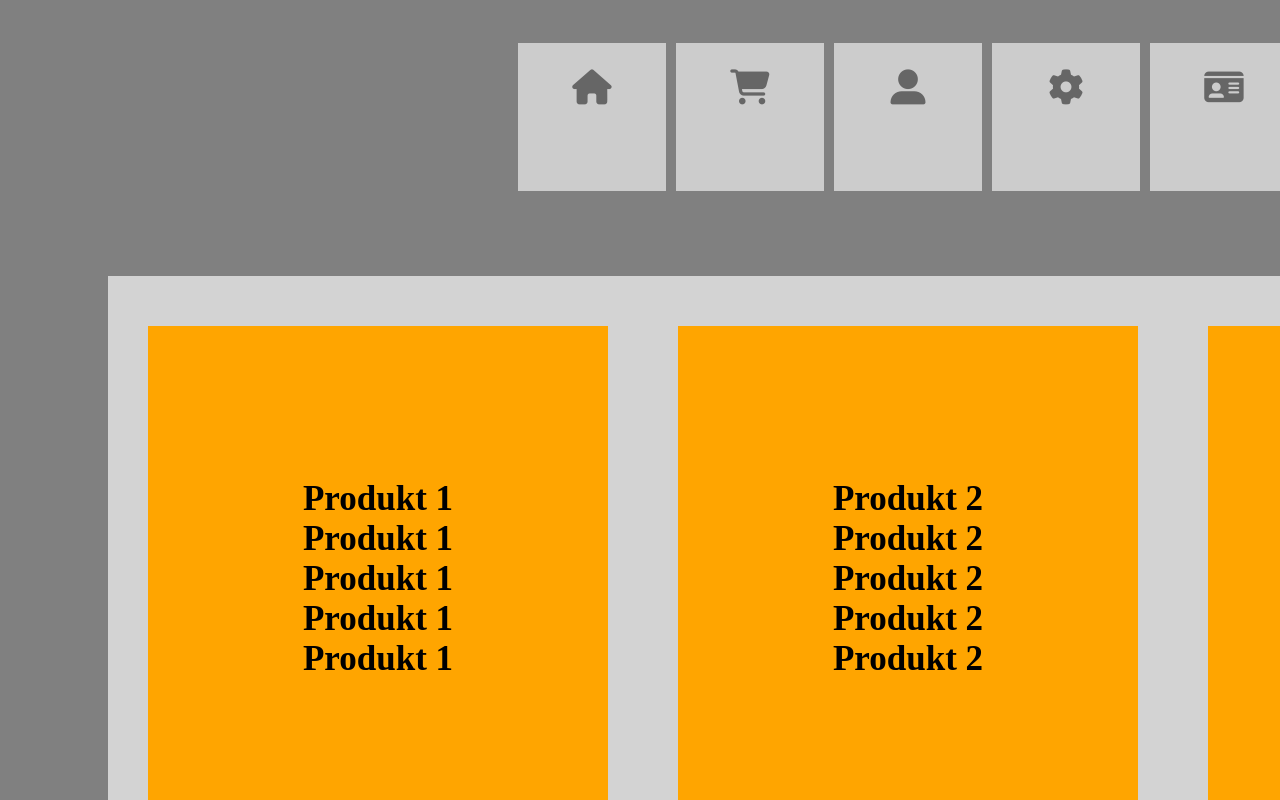
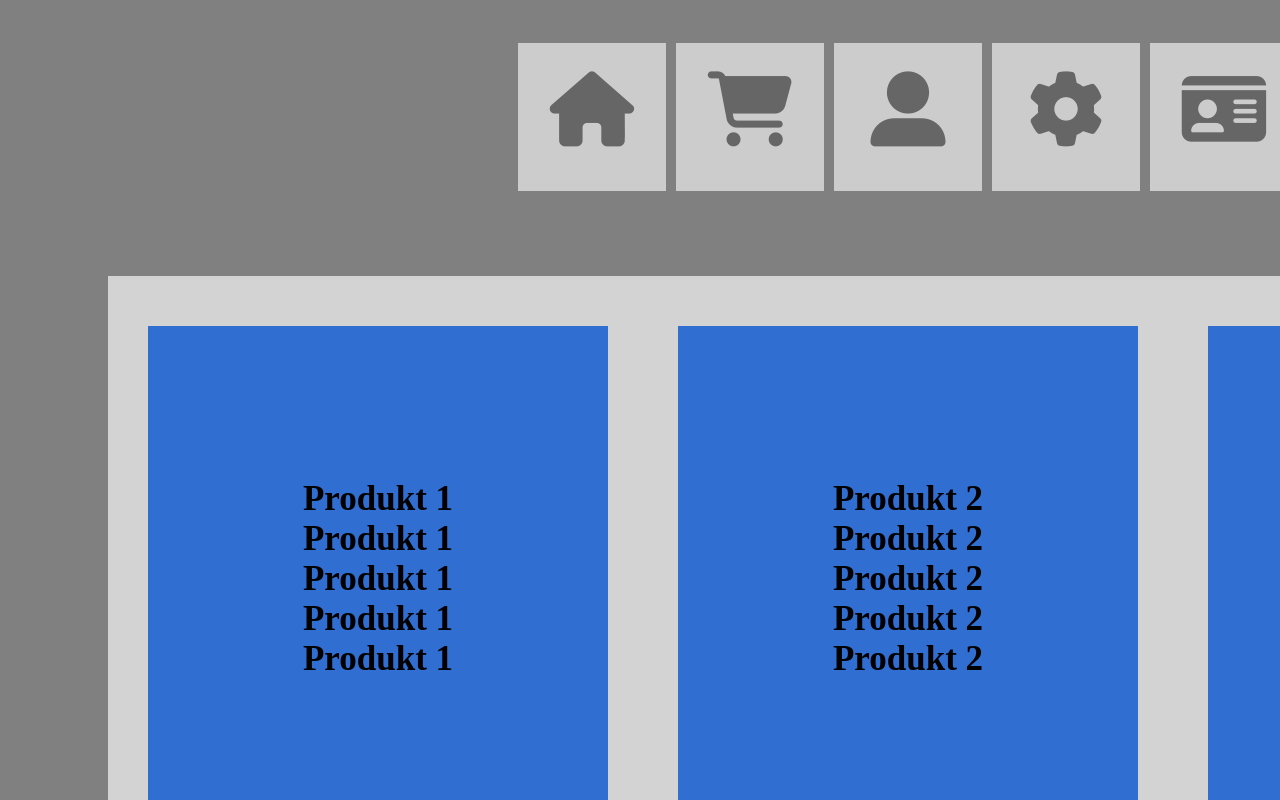
Before and after one commit to mateusz-lisik/StronaDlaKrzycha, a plain HTML site: page index.html in a window 1280 px wide. Shown: the top 800 px of the page. Drawn offline with Linux system fonts and the light colour scheme.

Commit message:
Update style.css

```diff
--- a/styles/style.css
+++ b/styles/style.css
@@ -15,7 +15,7 @@
 	float: left;
 	text-align: center;
 	color: #666666;
-	font-size: 35px;
+	font-size: 75px;
 	border-left: 2px solid #ccc;
 	border-right: 2px solid #ccc;
 	border-top: 2px solid #ccc;
@@ -30,7 +30,7 @@
 	text-transform: uppercase;
 	color: #555555;
 	font-weight: bold;
-	font-size: 40px;
+	font-size: 75px;
 	display: block;
 }
 
@@ -67,7 +67,7 @@ a {
 	margin-left: 40px;
 	margin-right: 30px;
 	width: 460px;
-	background-color: orange;
+	background-color: #306ed1;
 	height: 456px;
 	margin-top: 50px;
 	margin-bottom: 0px;
@@ -77,7 +77,7 @@ a {
 }
 
 .smallBox:hover {
-	background-color: lightgreen;
+	background-color: #4f85db;
 }
 
 h1 {
```
